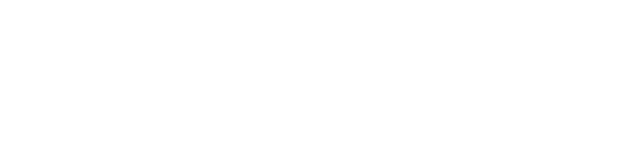
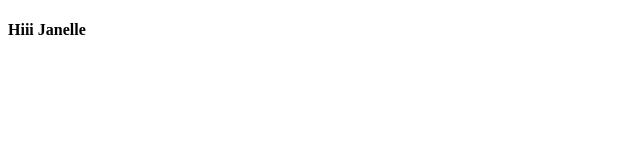
Before and after one commit to leashh/Testing, a plain HTML site: page index.html in a window 1280 px wide. Shown: the whole page, without its empty margins (0-640 px from the left). Drawn offline with Linux system fonts and the light colour scheme.

Commit message:
add a header

```diff
--- a/index.html
+++ b/index.html
@@ -6,6 +6,6 @@
     <title>Testing pushing commit12321321</title>
 </head>
 <body>
-
+    <h4>Hiii Janelle</h4>
 </body>
 </html>
```
